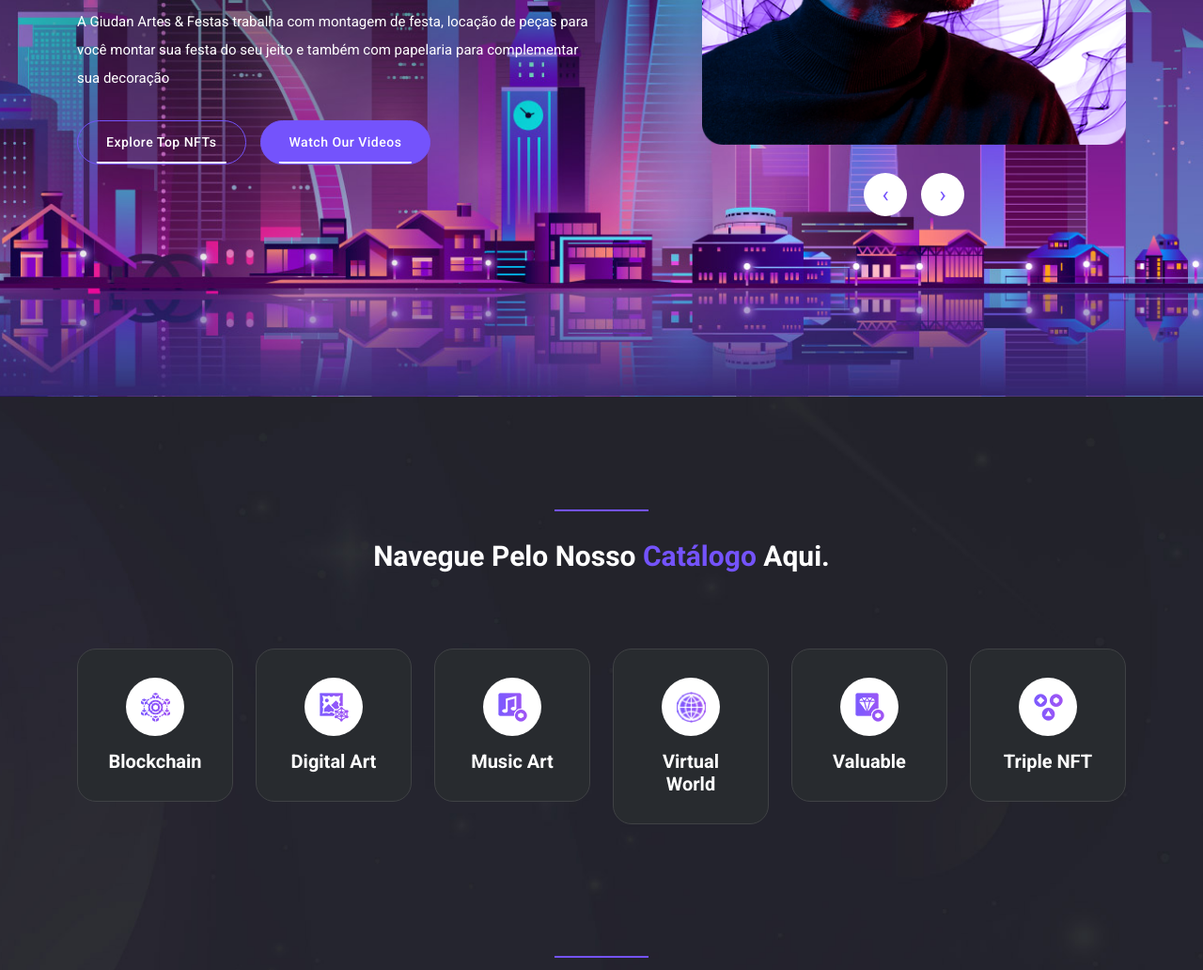
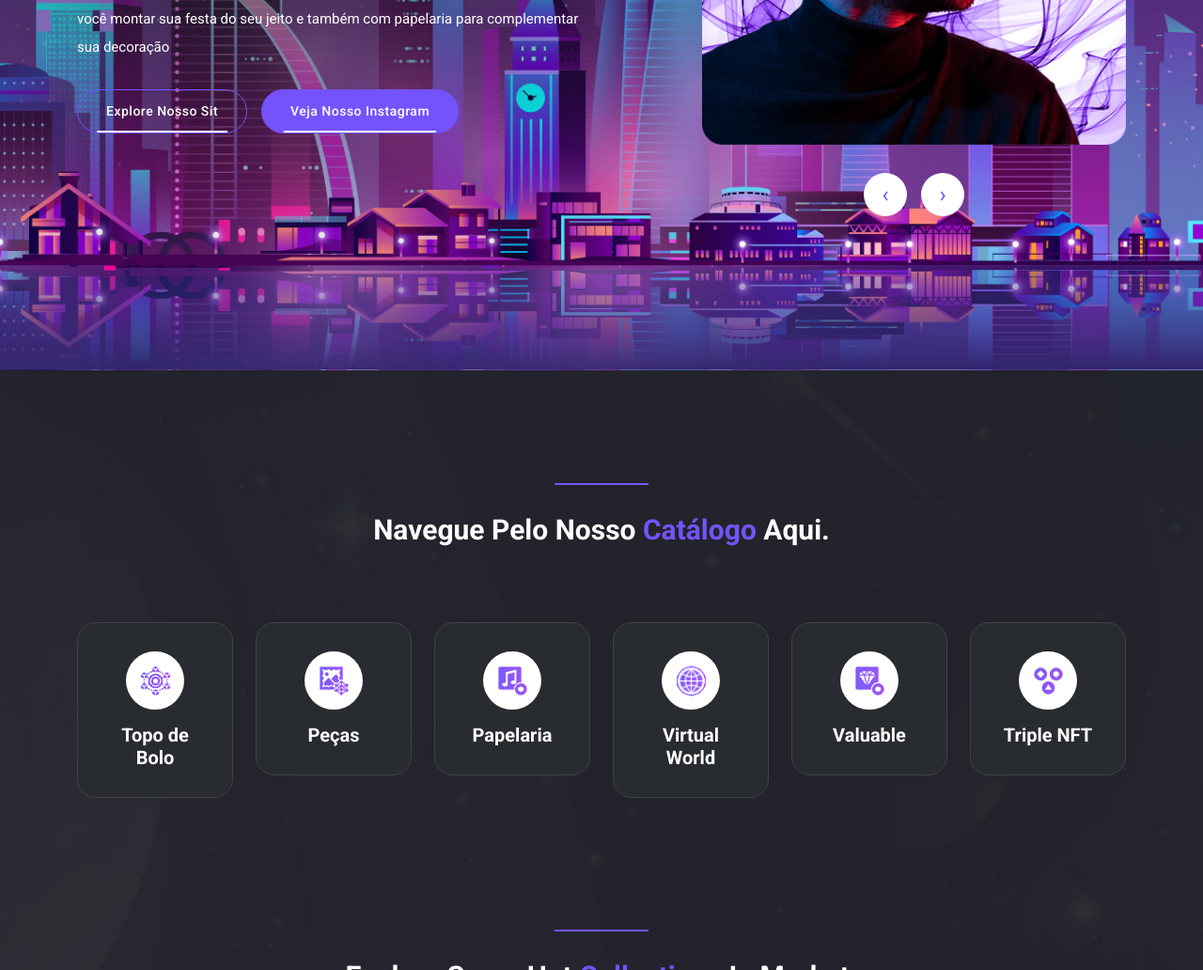
Before and after one commit to aluluribanas/site, a plain HTML site: page index.html in a window 1280 px wide. Shown: the part 473-1505 px from the top of the page at 94% size. Drawn offline with nearby package versions, Linux system fonts and the light colour scheme.

Commit message:
Add files via upload

```diff
--- a/index.html
+++ b/index.html
@@ -81,15 +81,15 @@ https://templatemo.com/tm-577-liberty-market
       <div class="row">
         <div class="col-lg-6 align-self-center">
           <div class="header-text">
-            <h6>Liberty NFT Market</h6>
+
             <h2>faça já sua encomenda</h2>
             <p> A Giudan Artes & Festas trabalha com montagem de festa, locação de peças para você montar sua festa do seu jeito e também com papelaria para complementar sua decoração </p>
             <div class="buttons">
               <div class="border-button">
-                <a href="explore.html">Explore Top NFTs</a>
+                <a href="explore.html">Explore nosso sit</a>
               </div>
               <div class="main-button">
-                <a href="https://youtube.com/templatemo" target="_blank">Watch Our Videos</a>
+                <a href="https://www.instagram.com/giudanartesefestas/" target="_blank"> Veja Nosso Instagram</a>
               </div>
             </div>
           </div>
@@ -126,7 +126,7 @@ https://templatemo.com/tm-577-liberty-market
                   <div class="icon">
                     <img src="assets/images/icon-01.png" alt="">
                   </div>
-                  <h4>Blockchain</h4>
+                  <h4> Topo de Bolo </h4>
                   <div class="icon-button">
                     <a href="#"><i class="fa fa-angle-right"></i></a>
                   </div>
@@ -137,7 +137,7 @@ https://templatemo.com/tm-577-liberty-market
                   <div class="icon">
                     <img src="assets/images/icon-02.png" alt="">
                   </div>
-                  <h4>Digital Art</h4>
+                  <h4> Peças </h4>
                   <div class="icon-button">
                     <a href="#"><i class="fa fa-angle-right"></i></a>
                   </div>
@@ -148,7 +148,7 @@ https://templatemo.com/tm-577-liberty-market
                   <div class="icon">
                     <img src="assets/images/icon-03.png" alt="">
                   </div>
-                  <h4>Music Art</h4>
+                  <h4>Papelaria</h4>
                   <div class="icon-button">
                     <a href="#"><i class="fa fa-angle-right"></i></a>
                   </div>
```
